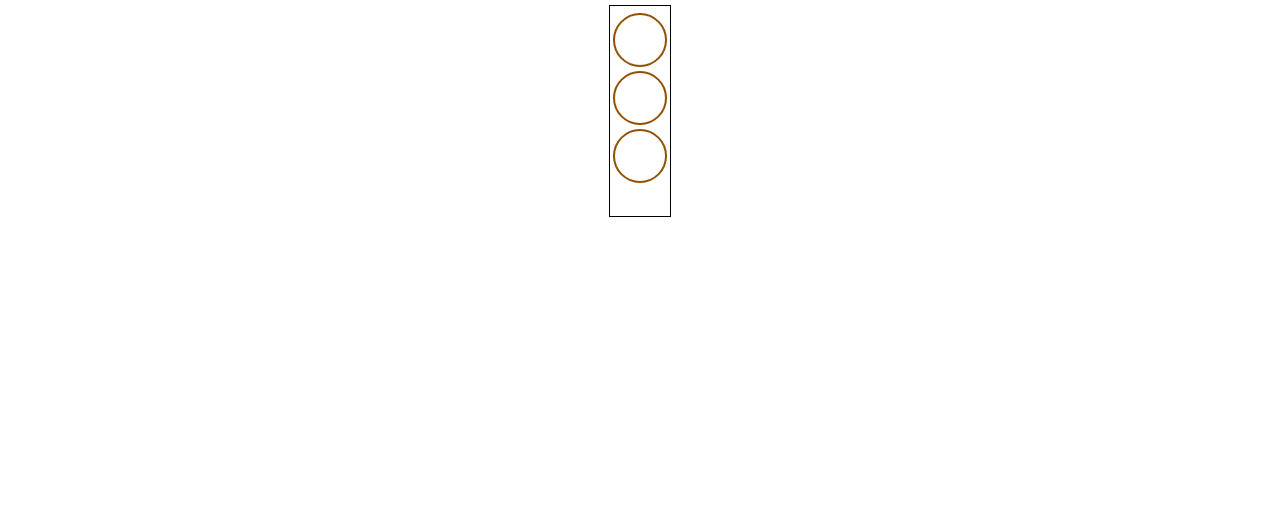
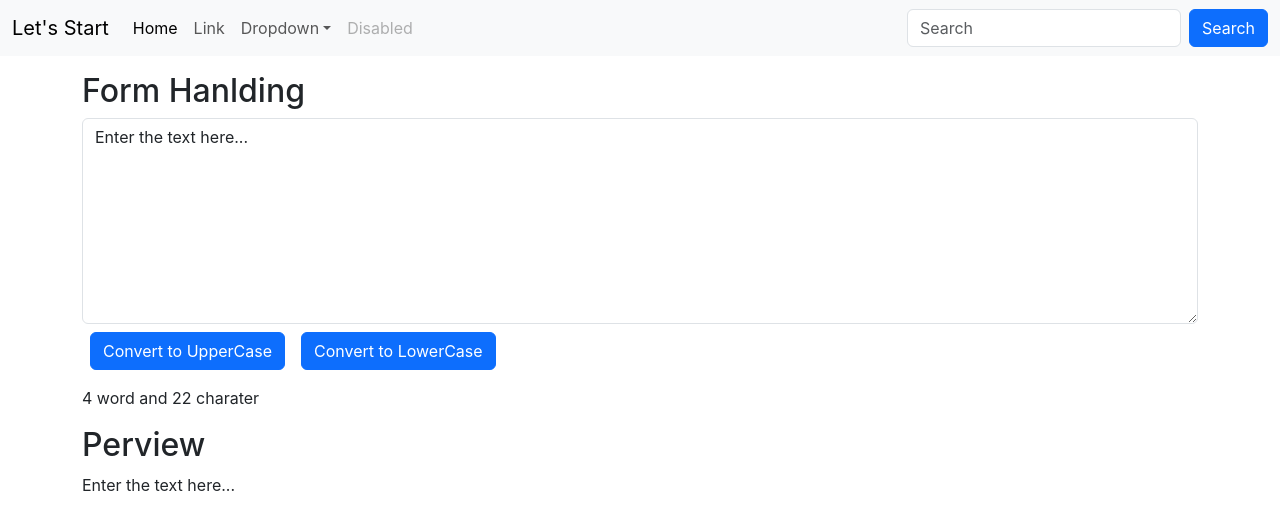
Before and after one commit to KAUSTUBH1J/Lets_start, a React (Create React App) app: page / in a window 1280 px wide. Shown: the top 530 px of the page. Built offline with nearby package versions, Linux system fonts and the light colour scheme.

Commit message:
textarea is add with uppercase and lower case

```diff
--- a/public/index.html
+++ b/public/index.html
@@ -15,6 +15,7 @@
       user's mobile device or desktop. See https://developers.google.com/web/fundamentals/web-app-manifest/
     -->
     <link rel="manifest" href="%PUBLIC_URL%/manifest.json" />
+
     <!--
       Notice the use of %PUBLIC_URL% in the tags above.
       It will be replaced with the URL of the `public` folder during the build.
@@ -24,6 +25,11 @@
       work correctly both with client-side routing and a non-root public URL.
       Learn how to configure a non-root public URL by running `npm run build`.
     -->
+
+    <link href="https://cdn.jsdelivr.net/npm/bootstrap@5.3.3/dist/css/bootstrap.min.css" rel="stylesheet" integrity="sha384-QWTKZyjpPEjISv5WaRU9OFeRpok6YctnYmDr5pNlyT2bRjXh0JMhjY6hW+ALEwIH" crossorigin="anonymous">
+
+
+
     <title>React App</title>
   </head>
   <body>
@@ -40,4 +46,5 @@
       To create a production bundle, use `npm run build` or `yarn build`.
     -->
   </body>
+  <script src="https://cdn.jsdelivr.net/npm/bootstrap@5.3.3/dist/js/bootstrap.bundle.min.js" integrity="sha384-YvpcrYf0tY3lHB60NNkmXc5s9fDVZLESaAA55NDzOxhy9GkcIdslK1eN7N6jIeHz" crossorigin="anonymous"></script>
 </html>
--- a/src/App.js
+++ b/src/App.js
@@ -1,12 +1,18 @@
 import React from 'react';
 import logo from './logo.svg';
 import './App.css';
+import Navbar from './components/Template/Navbar'
+import TextArea from './components/Experiment/Textarea'
 import Signal from './components/Traffic_Light/Signal'
 function App() {
   return (
-    <div className='main-body'>
-      <Signal/>
-    </div>
+    <>
+      <Navbar Title="Let's Start"/>
+      <div className='main-body'>
+        <TextArea/>
+
+      </div>
+    </>
   );
 }
 
--- /dev/null
+++ b/src/components/Experiment/Textarea.jsx
@@ -0,0 +1,37 @@
+import React,{useState} from 'react'
+
+export default function Textarea() {
+
+    const [text, setText] = useState("Enter the text here...");
+
+    const toUpper = () => {
+        setText(text.toUpperCase());
+    }
+
+    const toLower = () => {
+        setText(text.toLowerCase());
+    }
+
+    const Hanldingchange = (event) => {
+        setText(event.target.value);
+    }
+
+    return (
+        <>
+            <div className="container my-3">
+                <h2>Form Hanlding</h2>
+                <textarea className='form-control my-2' onChange={Hanldingchange} value={text} rows="8"></textarea>
+                <button className='btn btn-primary mx-2' onClick={toUpper}>Convert to UpperCase</button>
+                <button className='btn btn-primary mx-2' onClick={toLower}>Convert to LowerCase</button>
+                <div className='my-3'>
+                    <div>
+                        <p>{text.split(' ').length} word and {text.length} charater</p>
+                    </div>
+                    <h2>Perview</h2>
+                    <p>{text}</p>
+                </div>
+            </div>
+
+        </>
+    )
+}
--- /dev/null
+++ b/src/components/Template/Navbar.jsx
@@ -0,0 +1,44 @@
+import React from 'react'
+
+export default function Navbar(props) {
+  return (
+    <>
+        <nav className="navbar navbar-expand-lg bg-body-tertiary">
+            <div className="container-fluid">
+                <a className="navbar-brand" href="#">{props.Title}</a>
+                <button className="navbar-toggler" type="button" data-bs-toggle="collapse" data-bs-target="#navbarSupportedContent" aria-controls="navbarSupportedContent" aria-expanded="false" aria-label="Toggle navigation">
+                <span className="navbar-toggler-icon"></span>
+                </button>
+                <div className="collapse navbar-collapse" id="navbarSupportedContent">
+                <ul className="navbar-nav me-auto mb-2 mb-lg-0">
+                    <li className="nav-item">
+                    <a className="nav-link active" aria-current="page" href="#">Home</a>
+                    </li>
+                    <li className="nav-item">
+                    <a className="nav-link" href="#">Link</a>
+                    </li>
+                    <li className="nav-item dropdown">
+                    <a className="nav-link dropdown-toggle" href="#" role="button" data-bs-toggle="dropdown" aria-expanded="false">
+                        Dropdown
+                    </a>
+                    <ul className="dropdown-menu">
+                        <li><a className="dropdown-item" href="#">Action</a></li>
+                        <li><a className="dropdown-item" href="#">Another action</a></li>
+                        <li><hr className="dropdown-divider"/></li>
+                        <li><a className="dropdown-item" href="#">Something else here</a></li>
+                    </ul>
+                    </li>
+                    <li className="nav-item">
+                    <a className="nav-link disabled" aria-disabled="true">Disabled</a>
+                    </li>
+                </ul>
+                <form className="d-flex" role="search">
+                    <input className="form-control me-2" type="search" placeholder="Search" aria-label="Search"/>
+                    <button className="btn btn-primary" type="submit">Search</button>
+                </form>
+                </div>
+            </div>
+            </nav>
+    </>
+  )
+}
```
